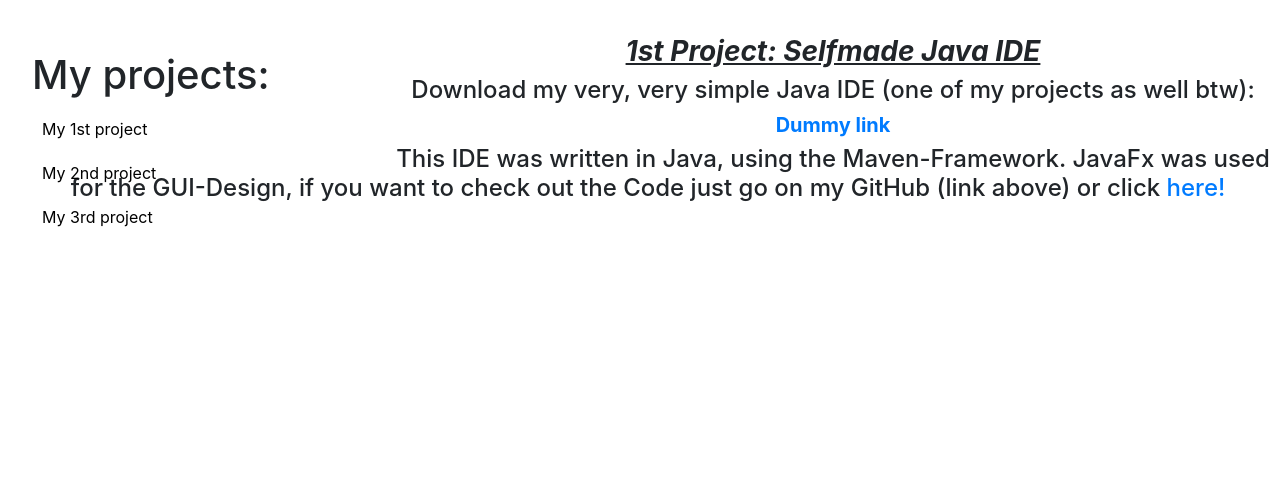
After one commit to linusschlepp/_Website_, a Flask app: page /firstproject in a window 1280 px wide. The commit adds this page. Shown: the part 273-752 px from the top of the page. Run offline with Flask 2, Linux system fonts and the light colour scheme; some libraries are stand-ins or nearby versions.

Commit message:
Changed the layout of some templates.

```diff
--- a/app.py
+++ b/app.py
@@ -92,6 +92,10 @@
     mail.send(msg)
     return 'Sent'
 
+@app.route('/firstproject')
+def showfirstproject():
+    return render_template('projectjava.html')
+
 @app.route('/movies')
 def movies():
     try:
@@ -116,6 +120,7 @@
         print()
 
 
+
 @app.errorhandler(404)
 def not_found_error(error):
     return render_template('error.html'), 404
--- a/static/styles.css
+++ b/static/styles.css
@@ -52,6 +52,12 @@
 
 }
 
+.style_projects{
+
+    text-indent: 370px;
+    text-align: center;
+}
+
 .vertical-menu {
     position: fixed;
     width: 350px;
@@ -104,6 +110,10 @@
     color: black;
 }
 
+.topnav a:checked{
+    background-color: aqua;
+}
+
 #map {
     height: 400px;
     width: 50%;
--- a/templates/currentproject.html
+++ b/templates/currentproject.html
@@ -1,24 +1,27 @@
 {% extends 'base.html' %}
 {% block content %}
 
-{#    <head>#}
+    <link rel="stylesheet" href="{{ url_for('.static', filename='styles.css') }}">
     <title>
-My Projects
-</title>
-    <div style="margin-top: 4em;padding-left: 16px">
-    <img style='max-width: 10%; height: 10%; vertical-align: middle' src="{{ url_for('static', filename='images/img.png')}}" alt="">
-    <span>
+        My Projects
+    </title>
+    <div style="margin-top: 4em;padding-left: 16px; padding-right: 16px">
+        <img style='max-width: 10%; height: 10%; vertical-align: middle'
+             src="{{ url_for('static', filename='images/img.png') }}" alt="">
+        <span>
         <a style="font-weight: bold" href="https://github.com/linusschlepp" target="_blank">Check out my GitHub</a>
     </span>
-{#        </head>#}
         <br>
         <br>
-        <h4>You are on my website aren't you? So, you are checking out one of my projects right now ,<u>Congratulations!</u>
-            This website was built by me using the Python-WebApplicationFramework "Flask".  </h4>
-        <br>
-    <h4>Download my very, very simple Java IDE (one of my projects as well btw):  </h4>
-    <h5><a style="font-weight: bold" target=_blank" href="https://www.google.com/">Dummy link</a></h5>
-    <h4>This IDE was written in Java, using the Maven-Framework. JavaFx was used for the GUI-Design, if you want to check out the Code just go on my
-        GitHub (link above) or click <a href="https://github.com/linusschlepp/IDE_" target="_blank"> here! </a></h4>
-</div>
+        <h4 style="text-align: center; border-style: solid; padding: 10px; border-color: black">You are on my website,
+            aren't you? So, you are checking out one of my projects
+            right now ,<u>Congratulations!</u>
+            This website was built by me, using the Python-WebApplicationFramework "Flask". </h4>
+        <div class="vertical-menu" style="margin-top: 4em">
+            <h1 style="margin-left: 16px">My projects: </h1>
+            <a href="/firstproject">My 1st project</a>
+            <a href="/firstproject">My 2nd project</a>
+            <a href="/firstproject">My 3rd project</a>
+        </div>
+    </div>
 {% endblock %}
--- a/templates/error.html
+++ b/templates/error.html
@@ -4,7 +4,7 @@
         <head>
     <title>Oopsi...</title>
 </head>
-    <div style="margin-top: 4em;padding-left: 16px">
+    <div style="margin-top: 4em; padding-left: 16px">
     <div style="margin-top: 3em">
     <h1>Oopsi Daisy, it seems something went wrong : O </h1>
     </div>
--- /dev/null
+++ b/templates/projectjava.html
@@ -0,0 +1,16 @@
+{% extends 'currentproject.html' %}
+
+
+ <link rel="stylesheet" href="{{url_for('.static', filename='styles.css')}}">
+{% block footer %}
+    <br>
+    <br>
+    <div class="style_projects" style="padding-left: 16px">
+        <h3 style="font-weight: bold; font-style: italic"><u>1st Project: Selfmade Java IDE</u> </h3>
+        <h4>Download my very, very simple Java IDE (one of my projects as well btw): </h4>
+        <h5><a style="font-weight: bold" target=_blank" href="https://www.google.com/">Dummy link</a></h5>
+        <h4>This IDE was written in Java, using the Maven-Framework. JavaFx was used for the GUI-Design, if you want to
+            check out the Code just go on my
+            GitHub (link above) or click <a href="https://github.com/linusschlepp/IDE_" target="_blank"> here! </a></h4>
+    </div>
+{% endblock %}
```
Also changed, not shown: templates/home.html (+40 -28 lines).
